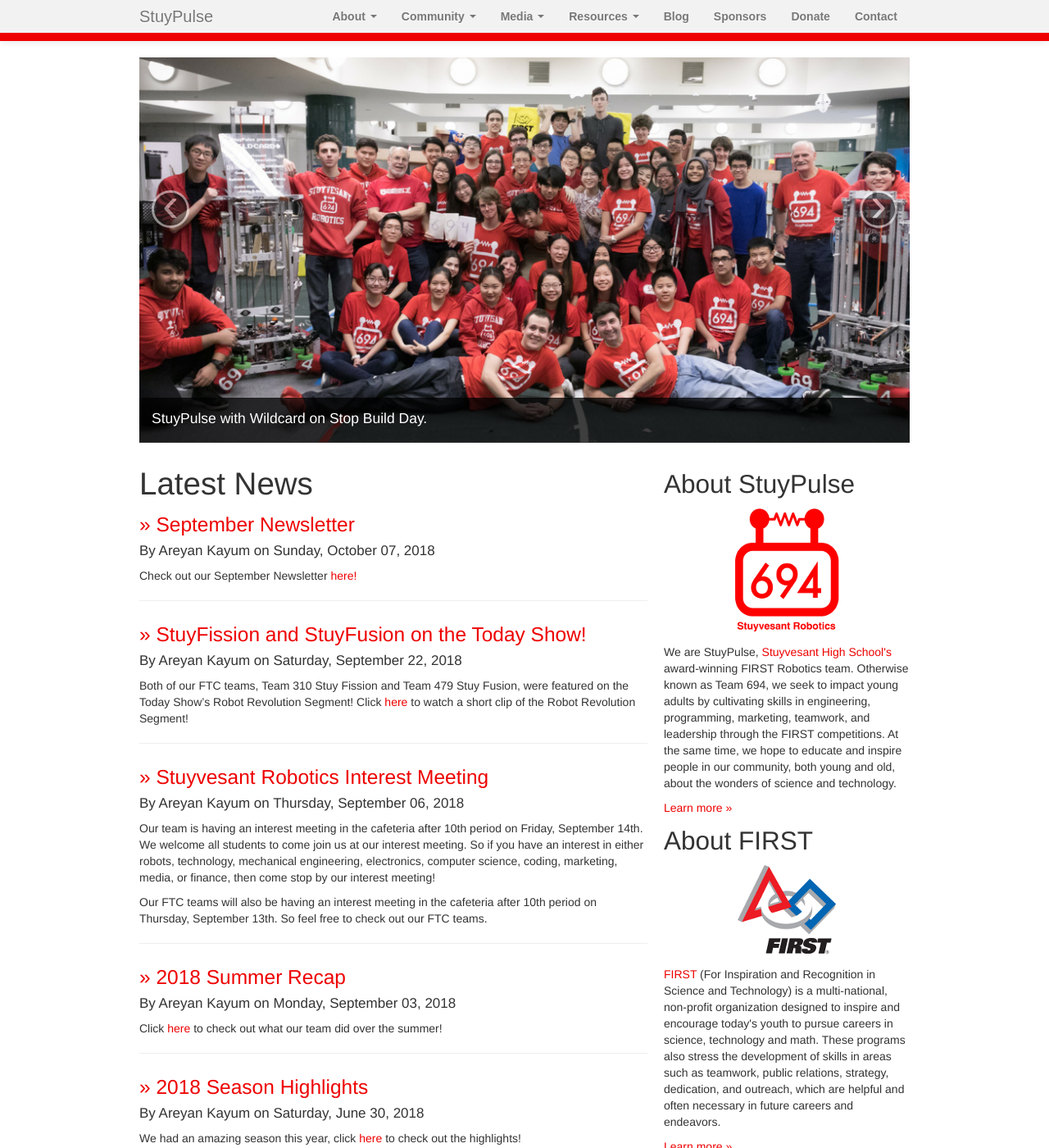
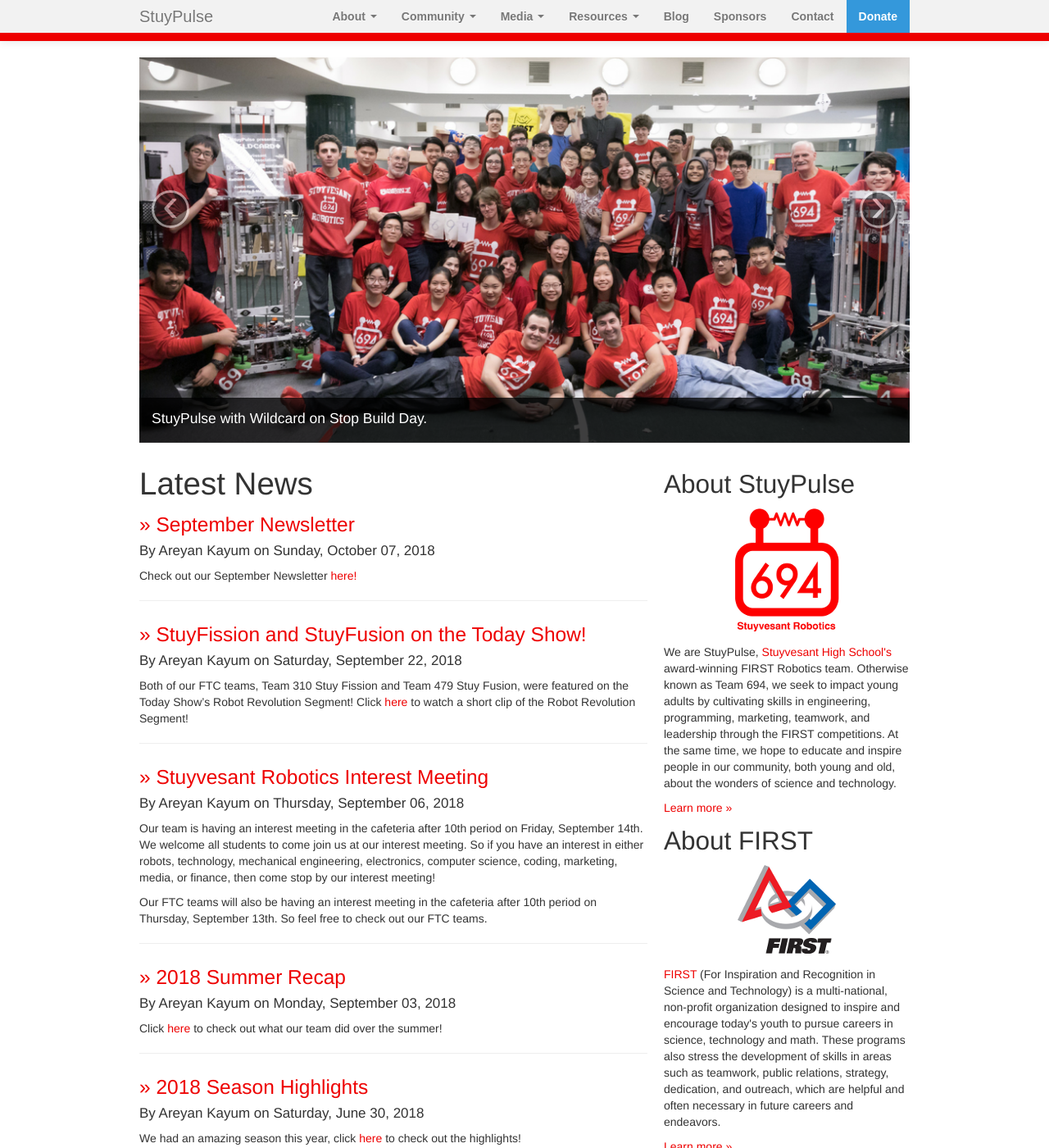
Before and after one commit to StuyPulse/team694.github.io, a Jekyll site: the page built from index.html, in a window 1280 px wide and 1400 px high. Shown: the whole window at 82% size. Built offline with Jekyll 4.4.1, drawn with Linux system fonts in a browser that asks for light colours; nearby versions of some CDN libraries; comment, search, counter and statistics services are not loaded.

Commit message:
Update Donate Button (#137)
* Move Donate button to the right.
* Work on donate button
* Add ids for donate

```diff
--- a/_includes/navbar.html
+++ b/_includes/navbar.html
@@ -45,8 +45,8 @@
                             </li>
                             <li{% if page.url contains '/blog/' %} class="active"{% endif %}><a href="/blog/">Blog</a></li>
                             <li{% if page.url == '/sponsors/' %} class="active"{% endif %}><a href="/sponsors/">Sponsors</a></li>
-                            <li{% if page.url == '/donate/' %} class="active"{% endif %}><a href="/donate/">Donate</a></li>
                             <li{% if page.url == '/contact/' %} class="active"{% endif %}><a href="/contact/">Contact</a></li>
+                            <li id="donate"><a href="/donate/" >Donate</a></li>
                         </ul>
                     </div><!--/.nav-collapse -->
                 </div>
--- a/css/main.css
+++ b/css/main.css
@@ -126,3 +126,18 @@
     width: 100%;
     height: 100%;
 }
+
+/* NavBar Styles */
+#donate :hover{
+        background-color: #2E86C1;
+        color: #F2F3F4;
+}
+
+#donate {
+        background-color: #3498DB;
+}
+
+#donate a {
+        color: white;
+        text-shadow: none;
+}
```
